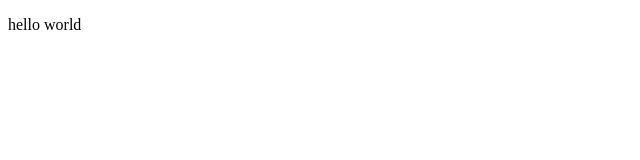
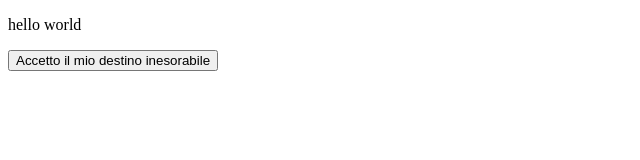
Before and after one commit to ariostus/ariostus.github.io, a plain HTML site: page index.html in a window 1280 px wide. Shown: the whole page, without its empty margins (0-640 px from the left). Drawn offline with Linux system fonts and the light colour scheme.

Commit message:
Update index.html

```diff
--- a/index.html
+++ b/index.html
@@ -7,6 +7,7 @@
 
 <body>
     <p>hello world</p>
+    <a href="evgardo/info.html"><button>Accetto il mio destino inesorabile</button></a>
 </body>
 
 
```
